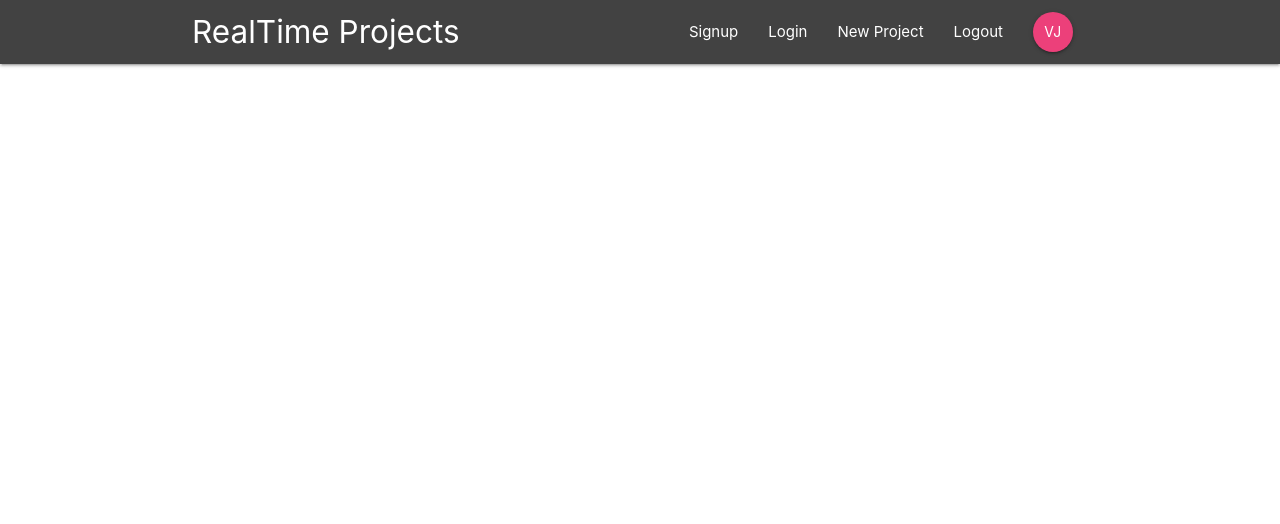
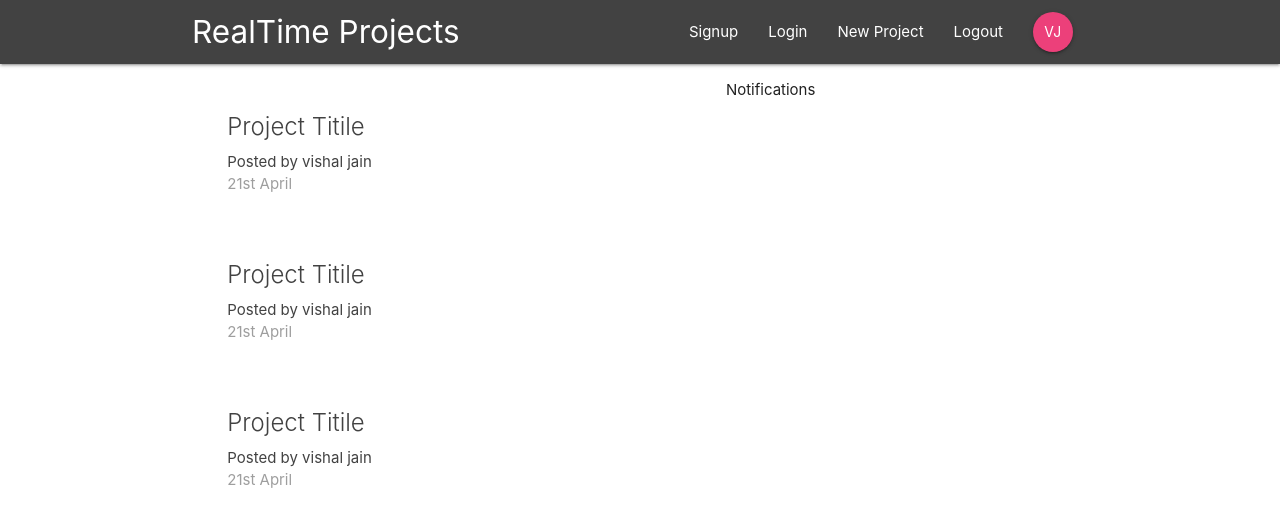
Before and after one commit to jainvishal520/react-redux-firebase, a React (Create React App) app: page / in a window 1280 px wide. Shown: the top 524 px of the page. Built offline with nearby package versions, Linux system fonts and the light colour scheme.

Commit message:
dashboard component

```diff
--- a/src/App.js
+++ b/src/App.js
@@ -1,12 +1,16 @@
 import React, { Component } from 'react';
-import { BrowserRouter } from 'react-router-dom';
+import { BrowserRouter, Switch, Route } from 'react-router-dom';
 import Navbar from './components/layout/Navbar';
+import Dashboard from './components/dashboard/Dashboard';
 class App extends Component {
   render() {
     return (
       <BrowserRouter>
         <div className="App">
           <Navbar />
+          <Switch>
+            <Route path="/" component={Dashboard} />
+          </Switch>
         </div>
       </BrowserRouter>
     );
--- a/src/components/dashboard/Dashboard.js
+++ b/src/components/dashboard/Dashboard.js
@@ -0,0 +1,22 @@
+import React, { Component } from 'react';
+import Notifications from './Notifications';
+import ProjectList from '../projects/ProjectList';
+
+class Dashboard extends Component {
+    render(){
+        return(
+            <div className="dashboard container">
+                <div className="row">
+                    <div className="s12 m6 col">
+                        <ProjectList />
+                    </div>
+                    <div className="col s12 m5 offset-m1">
+                        <Notifications />
+                    </div>
+                </div>
+            </div>
+        )
+    }
+}
+
+export default Dashboard;
--- a/src/components/dashboard/Notifications.js
+++ b/src/components/dashboard/Notifications.js
@@ -0,0 +1,11 @@
+import React from 'react';
+
+const Notifications = () => {
+    return(
+        <div>
+            <p>Notifications</p>
+        </div>
+    )
+}
+
+export default Notifications;
--- a/src/components/projects/ProjectList.js
+++ b/src/components/projects/ProjectList.js
@@ -0,0 +1,33 @@
+import React from 'react';
+
+const ProjectList = () => {
+    return(
+        <div className="project-list section">
+
+            <div className="card z-depth-0 project-summary">
+                <div className="card-content grey-text text-darken-3">
+                    <span className="card-title">Project Titile</span>
+                    <p>Posted by vishal jain</p>
+                    <p className="grey-text">21st April</p>
+                </div>
+            </div>
+            <div className="card z-depth-0 project-summary">
+                <div className="card-content grey-text text-darken-3">
+                    <span className="card-title">Project Titile</span>
+                    <p>Posted by vishal jain</p>
+                    <p className="grey-text">21st April</p>
+                </div>
+            </div>
+            <div className="card z-depth-0 project-summary">
+                <div className="card-content grey-text text-darken-3">
+                    <span className="card-title">Project Titile</span>
+                    <p>Posted by vishal jain</p>
+                    <p className="grey-text">21st April</p>
+                </div>
+            </div>
+
+        </div>
+    )
+}
+
+export default ProjectList;
```
